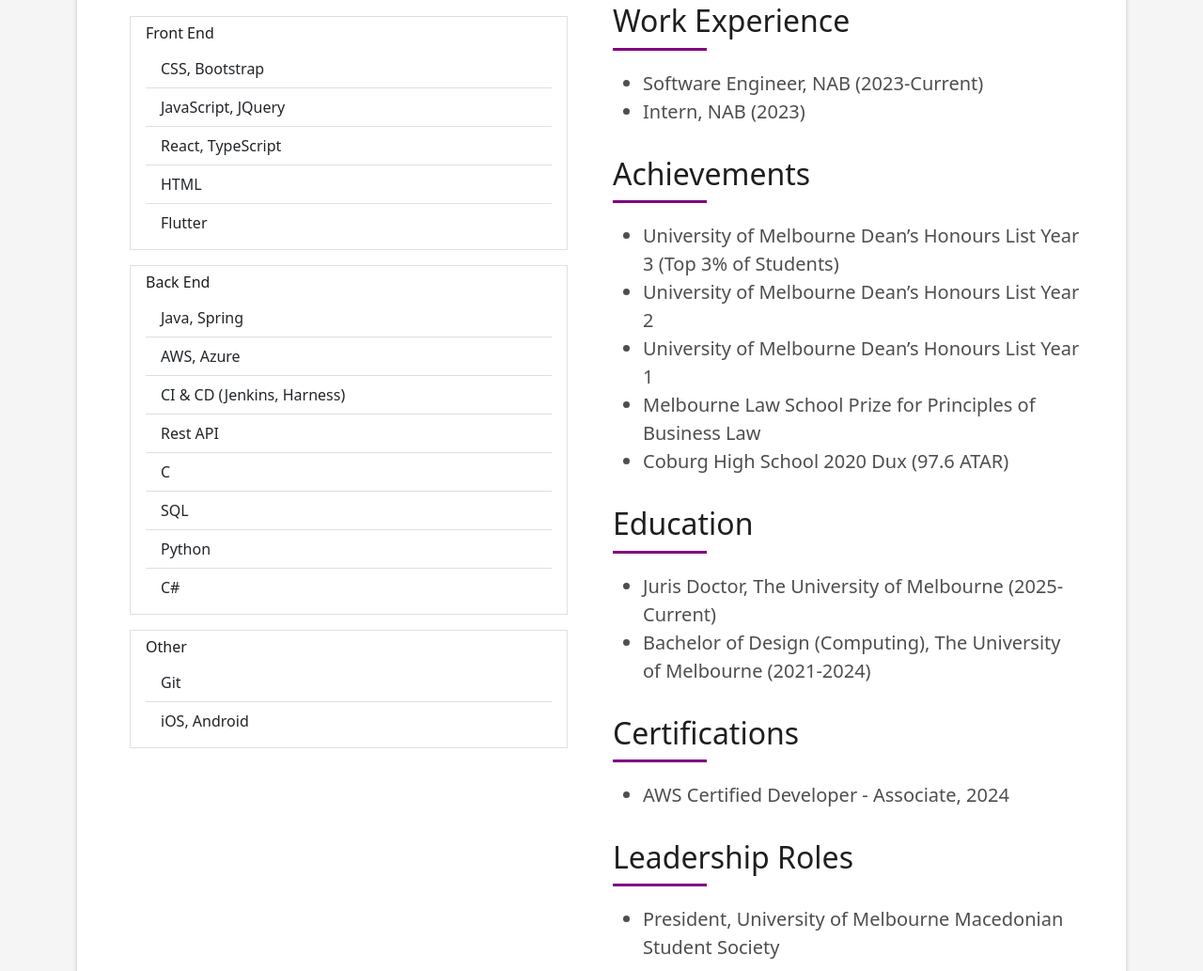
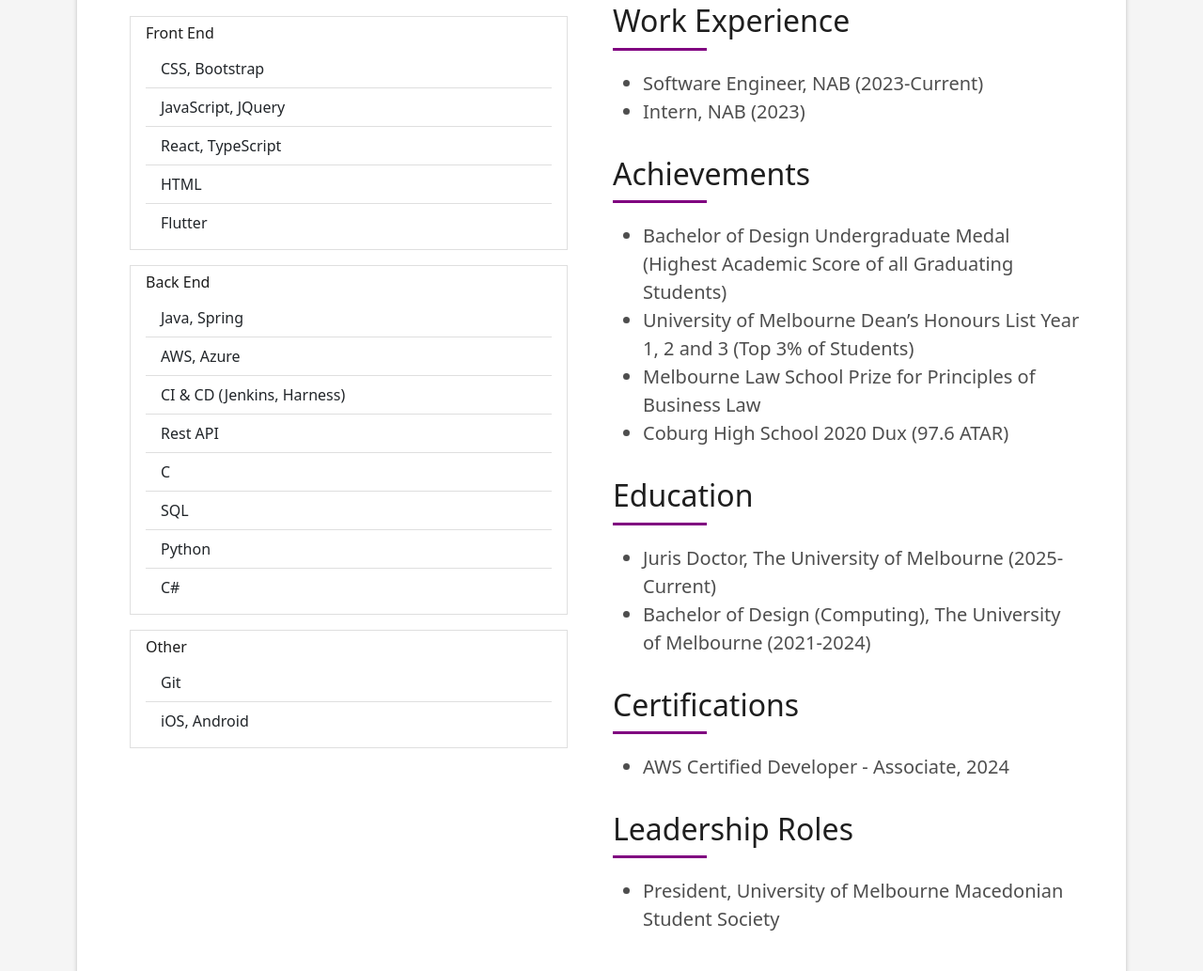
Before and after one commit to Stefce02/STemel_Portfolio, a plain HTML site: page index.html in a window 1280 px wide. Shown: the part 1207-2240 px from the top of the page at 94% size. Drawn offline with Linux system fonts and the light colour scheme.

Commit message:
Added ungrad medal

```diff
--- a/index.html
+++ b/index.html
@@ -158,9 +158,8 @@
                       </h5>
                     </div>
                     <ul class="lead">
-                      <li> University of Melbourne Dean’s Honours List Year 3 (Top 3% of Students) </li>
-                      <li> University of Melbourne Dean’s Honours List Year 2 </li>
-                      <li> University of Melbourne Dean’s Honours List Year 1 </li>
+                      <li> Bachelor of Design Undergraduate Medal (Highest Academic Score of all Graduating Students) </li>
+                      <li> University of Melbourne Dean’s Honours List Year 1, 2 and 3 (Top 3% of Students) </li>
                       <li> Melbourne Law School Prize for Principles of Business Law </li>
                       <li> Coburg High School 2020 Dux (97.6 ATAR) </li>
                     </ul>
```
